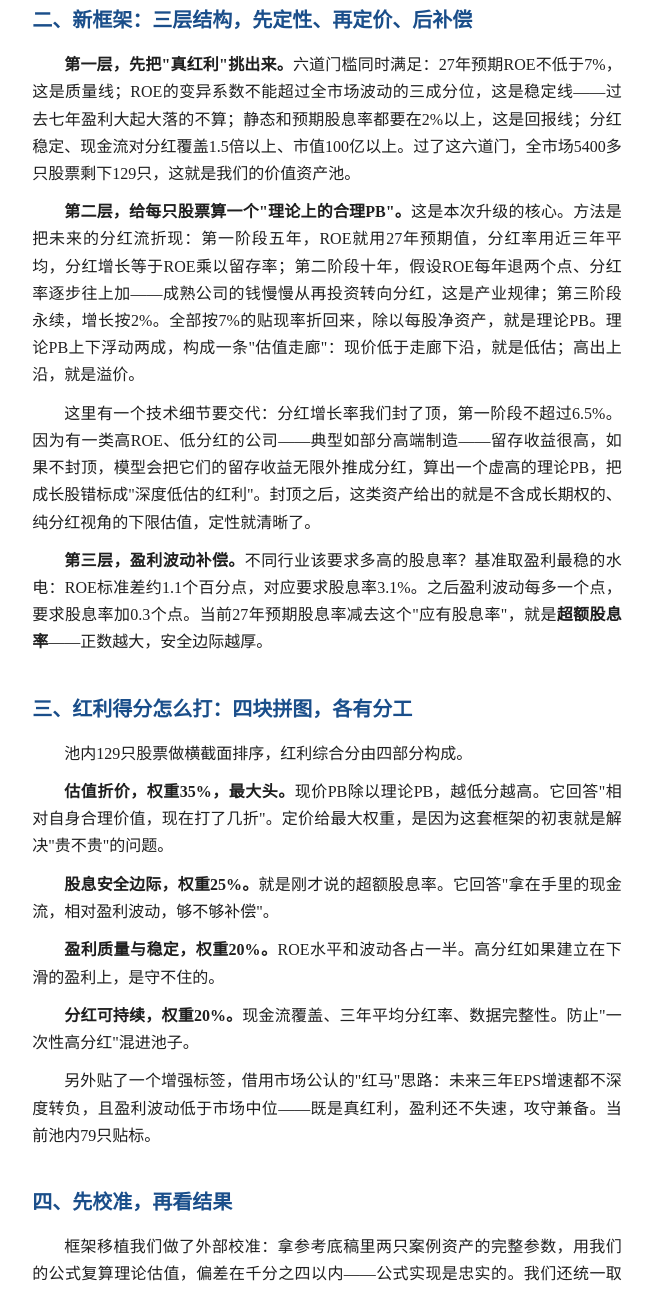
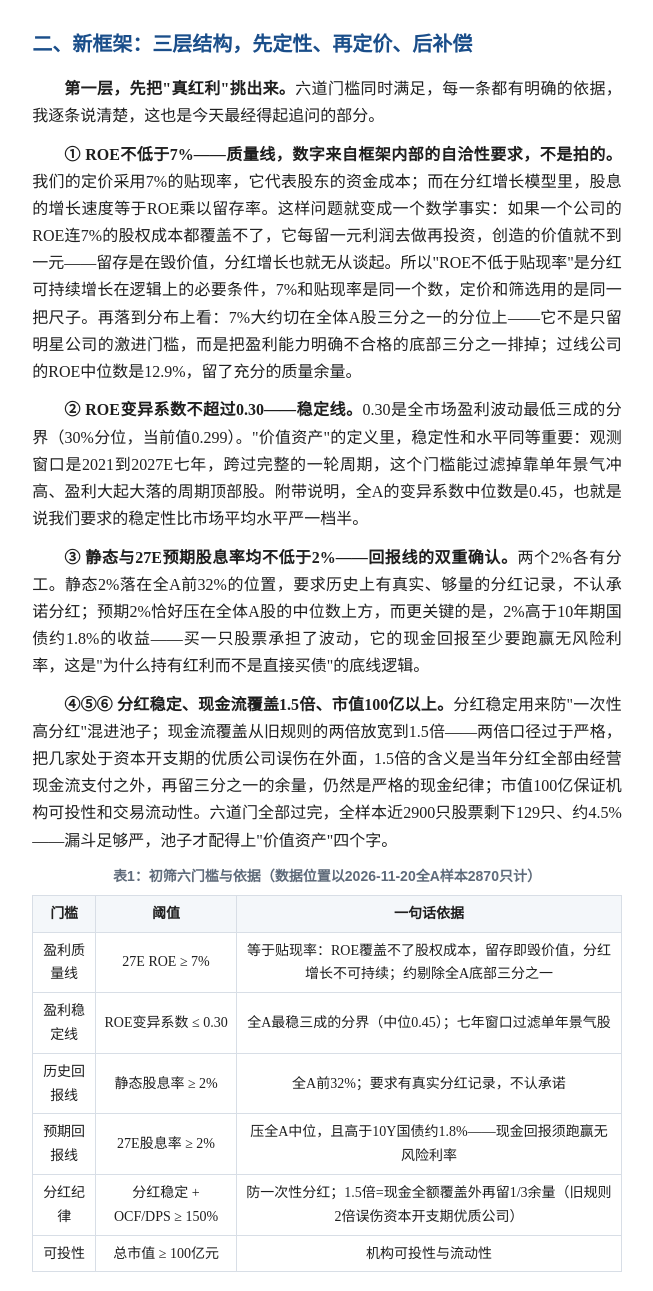
Before and after one commit to fc2755-coder/SWSMUindustryComparison, a plain HTML site: page output/20261124-dividend-speech/stage2/formatted-红利资产筛选策略汇报演讲稿.html in a window 1280 px wide. Shown: the part 904-2195 px from the top of the page, without its empty margins (313-966 px from the left). Drawn offline with Linux system fonts and the light colour scheme.

Commit message:
红利演讲稿：门槛依据逐条细化（ROE7%=贴现率自洽+全A33分位定位、CV0.30/股息率2%分布依据、新增门槛依据表）

```diff
--- a/output/20261124-dividend-speech/stage2/formatted-红利资产筛选策略汇报演讲稿.html
+++ b/output/20261124-dividend-speech/stage2/formatted-红利资产筛选策略汇报演讲稿.html
@@ -149,7 +149,7 @@ table.data-table td.left { text-align: left; }
 </section>
 
 <div class="speech-note">
-<p>【口播提示】全场约12分钟。三句核心：第一，旧红利规则只看股息率高不高，看不出价格贵不贵，我们把它升级成"股息回报×估值定价"的双维框架；第二，红利得分由四块组成——估值折价35%、股息安全边际25%、盈利质量20%、分红可持续20%，每一块都有明确的经济学含义；第三，当前截面129只入池、81只低于理论估值下沿，指数层面红利整体已不便宜，超额收益要靠选个股。</p>
+<p>【口播提示】全场约14分钟。三句核心：第一，旧红利规则只看股息率高不高，看不出价格贵不贵，我们把它升级成"股息回报×估值定价"的双维框架；第二，红利得分由四块组成——估值折价35%、股息安全边际25%、盈利质量20%、分红可持续20%，每一块都有明确的经济学含义；第三，当前截面129只入池、81只低于理论估值下沿，指数层面红利整体已不便宜，超额收益要靠选个股。所有阈值（ROE 7%、变异系数0.30、股息率2%）都做了数据定位，第二章逐条有出处，被追问时直接引用。</p>
 </div>
 
 <h1>一、为什么要改：旧规则答不了领导最关心的问题</h1>
@@ -157,7 +157,24 @@ table.data-table td.left { text-align: left; }
 <p>第一，<strong>这个价格贵不贵？</strong>股息率等于分红除以股价，高股息可能不是分红好，而是股价跌出来的。只看股息率，容易买在基本面向下、股价半山腰的位置。第二，<strong>不同波动性的资产，凭什么用同一条3.5%的线？</strong>水电的盈利几乎不动，煤炭的盈利大起大落，要求后者的股息补偿理应更高，旧规则不区分。第三，<strong>红利资产还有多少上行空间？</strong>没有一个理论估值做锚，这个问题无从回答。</p>
 
 <h1>二、新框架：三层结构，先定性、再定价、后补偿</h1>
-<p><strong>第一层，先把"真红利"挑出来。</strong>六道门槛同时满足：27年预期ROE不低于7%，这是质量线；ROE的变异系数不能超过全市场波动的三成分位，这是稳定线——过去七年盈利大起大落的不算；静态和预期股息率都要在2%以上，这是回报线；分红稳定、现金流对分红覆盖1.5倍以上、市值100亿以上。过了这六道门，全市场5400多只股票剩下129只，这就是我们的价值资产池。</p>
+<p><strong>第一层，先把"真红利"挑出来。</strong>六道门槛同时满足，每一条都有明确的依据，我逐条说清楚，这也是今天最经得起追问的部分。</p>
+<p><strong>① ROE不低于7%——质量线，数字来自框架内部的自洽性要求，不是拍的。</strong>我们的定价采用7%的贴现率，它代表股东的资金成本；而在分红增长模型里，股息的增长速度等于ROE乘以留存率。这样问题就变成一个数学事实：如果一个公司的ROE连7%的股权成本都覆盖不了，它每留一元利润去做再投资，创造的价值就不到一元——留存是在毁价值，分红增长也就无从谈起。所以"ROE不低于贴现率"是分红可持续增长在逻辑上的必要条件，7%和贴现率是同一个数，定价和筛选用的是同一把尺子。再落到分布上看：7%大约切在全体A股三分之一的分位上——它不是只留明星公司的激进门槛，而是把盈利能力明确不合格的底部三分之一排掉；过线公司的ROE中位数是12.9%，留了充分的质量余量。</p>
+<p><strong>② ROE变异系数不超过0.30——稳定线。</strong>0.30是全市场盈利波动最低三成的分界（30%分位，当前值0.299）。"价值资产"的定义里，稳定性和水平同等重要：观测窗口是2021到2027E七年，跨过完整的一轮周期，这个门槛能过滤掉靠单年景气冲高、盈利大起大落的周期顶部股。附带说明，全A的变异系数中位数是0.45，也就是说我们要求的稳定性比市场平均水平严一档半。</p>
+<p><strong>③ 静态与27E预期股息率均不低于2%——回报线的双重确认。</strong>两个2%各有分工。静态2%落在全A前32%的位置，要求历史上有真实、够量的分红记录，不认承诺分红；预期2%恰好压在全体A股的中位数上方，而更关键的是，2%高于10年期国债约1.8%的收益——买一只股票承担了波动，它的现金回报至少要跑赢无风险利率，这是"为什么持有红利而不是直接买债"的底线逻辑。</p>
+<p><strong>④⑤⑥ 分红稳定、现金流覆盖1.5倍、市值100亿以上。</strong>分红稳定用来防"一次性高分红"混进池子；现金流覆盖从旧规则的两倍放宽到1.5倍——两倍口径过于严格，把几家处于资本开支期的优质公司误伤在外面，1.5倍的含义是当年分红全部由经营现金流支付之外，再留三分之一的余量，仍然是严格的现金纪律；市值100亿保证机构可投性和交易流动性。六道门全部过完，全样本近2900只股票剩下129只、约4.5%——漏斗足够严，池子才配得上"价值资产"四个字。</p>
+
+<table class="data-table">
+<caption>表1：初筛六门槛与依据（数据位置以2026-11-20全A样本2870只计）</caption>
+<thead><tr><th>门槛</th><th>阈值</th><th>一句话依据</th></tr></thead>
+<tbody>
+<tr><td>盈利质量线</td><td>27E ROE ≥ 7%</td><td>等于贴现率：ROE覆盖不了股权成本，留存即毁价值，分红增长不可持续；约剔除全A底部三分之一</td></tr>
+<tr><td>盈利稳定线</td><td>ROE变异系数 ≤ 0.30</td><td>全A最稳三成的分界（中位0.45）；七年窗口过滤单年景气股</td></tr>
+<tr><td>历史回报线</td><td>静态股息率 ≥ 2%</td><td>全A前32%；要求有真实分红记录，不认承诺</td></tr>
+<tr><td>预期回报线</td><td>27E股息率 ≥ 2%</td><td>压全A中位，且高于10Y国债约1.8%——现金回报须跑赢无风险利率</td></tr>
+<tr><td>分红纪律</td><td>分红稳定 + OCF/DPS ≥ 150%</td><td>防一次性分红；1.5倍=现金全额覆盖外再留1/3余量（旧规则2倍误伤资本开支期优质公司）</td></tr>
+<tr><td>可投性</td><td>总市值 ≥ 100亿元</td><td>机构可投性与流动性</td></tr>
+</tbody>
+</table>
 <p><strong>第二层，给每只股票算一个"理论上的合理PB"。</strong>这是本次升级的核心。方法是把未来的分红流折现：第一阶段五年，ROE就用27年预期值，分红率用近三年平均，分红增长等于ROE乘以留存率；第二阶段十年，假设ROE每年退两个点、分红率逐步往上加——成熟公司的钱慢慢从再投资转向分红，这是产业规律；第三阶段永续，增长按2%。全部按7%的贴现率折回来，除以每股净资产，就是理论PB。理论PB上下浮动两成，构成一条"估值走廊"：现价低于走廊下沿，就是低估；高出上沿，就是溢价。</p>
 <p>这里有一个技术细节要交代：分红增长率我们封了顶，第一阶段不超过6.5%。因为有一类高ROE、低分红的公司——典型如部分高端制造——留存收益很高，如果不封顶，模型会把它们的留存收益无限外推成分红，算出一个虚高的理论PB，把成长股错标成"深度低估的红利"。封顶之后，这类资产给出的就是不含成长期权的、纯分红视角的下限估值，定性就清晰了。</p>
 <p><strong>第三层，盈利波动补偿。</strong>不同行业该要求多高的股息率？基准取盈利最稳的水电：ROE标准差约1.1个百分点，对应要求股息率3.1%。之后盈利波动每多一个点，要求股息率加0.3个点。当前27年预期股息率减去这个"应有股息率"，就是<strong>超额股息率</strong>——正数越大，安全边际越厚。</p>
@@ -184,7 +201,7 @@ table.data-table td.left { text-align: left; }
 <p>一句话收尾：这次升级，把红利选股从"看股息率高不高"，升级为"好价格的好红利"——用理论估值定贵贱，用波动补偿定安全边际，用四维得分定排序。指数层面红利已经不便宜，但池内还有81只在走廊下沿之下，这就是我们的工作空间。谢谢各位，欢迎提问。</p>
 
 <div class="speech-note">
-<p>【备答要点】① 若被问"为什么贴现率取7%"：约等于无风险利率加沪深300风险溢价，与当前市场交易隐含水平一致；取保守值，宁可少高估。② 若被问"宁德时代凭什么排第一"：它是"红利＋周期"双属性，框架给出的是不含成长期权的下限估值，仓位按进攻性红利管理，不是纯防守。③ 若被问"消费龙头为何落选"：源表分红稳定字段按极差判定，2025年超额派息被判为跳变，已列入复核清单。④ 若被问"和直接买红利ETF的区别"：指数已在走廊上沿附近溢价8%，个股折价才是alpha来源，这正是主动筛选的价值。</p>
+<p>【备答要点】① 若被问“ROE门槛为何是7%”：它就是贴现率即股权成本——分红增长模型里 g=ROE×留存率，ROE低于股权成本则留存毁价值、分红增长不可持续，筛选与定价必须用同一把尺子；且7%仅位于全A约33%分位，是排雷线不是明星线，过线者中位ROE 12.9%。② 若被问“贴现率为何取7%”：约等于无风险利率1.8%加沪深300风险溢价约5.2%，与当前市场交易隐含水平一致；取保守值，宁可少高估。③ 若被问“宁德时代凭什么排第一”：它是“红利＋周期”双属性，框架给出的是不含成长期权的下限估值，仓位按进攻性红利管理，不是纯防守。④ 若被问“消费龙头为何落选”：源表分红稳定字段按极差判定，2025年超额派息被判为跳变，已列入复核清单。⑤ 若被问“和直接买红利ETF的区别”：指数已在走廊上沿附近溢价8%，个股折价才是alpha来源，这正是主动筛选的价值。</p>
 </div>
 
 </body>
```
Also changed, not shown: 1 other file.
